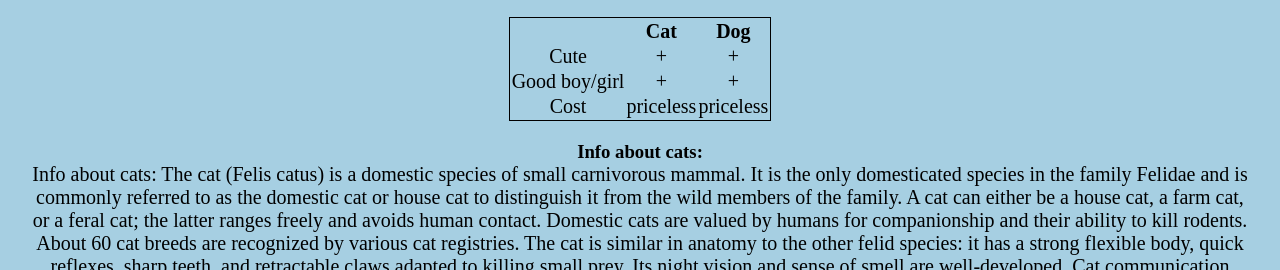
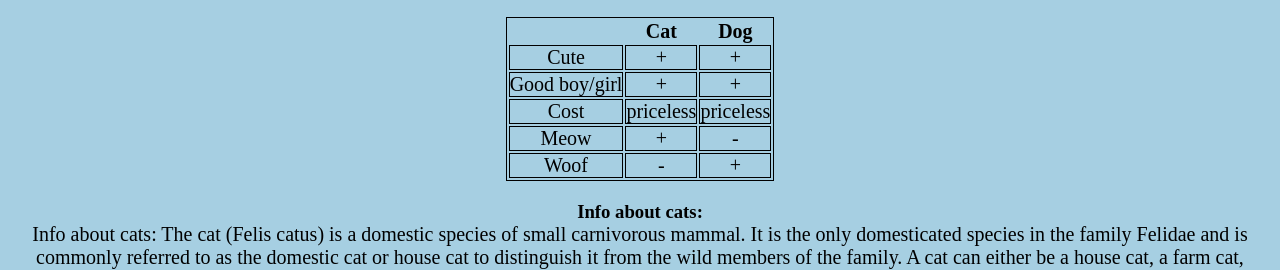
Before and after one commit to CyberPatrick/sissejuhatus, a plain HTML site: page index.html in a window 1280 px wide. Shown: the part 530-800 px from the top of the page. Drawn offline with nearby package versions, Linux system fonts and the light colour scheme.

Commit message:
additional field in table

```diff
--- a/css/main.css
+++ b/css/main.css
@@ -100,3 +100,6 @@ table {
     font-size: 20px;
     margin: 20px auto;
 }
+td {
+    border: 1px solid black;
+}
--- a/index.html
+++ b/index.html
@@ -51,6 +51,16 @@
                 <td>priceless</td>
                 <td>priceless</td>
             </tr>
+            <tr>
+                <td>Meow</td>
+                <td>+</td>
+                <td>-</td>
+            </tr>
+            <tr>
+                <td>Woof</td>
+                <td>-</td>
+                <td>+</td>
+            </tr>
         </table>
         <h3>
             Info about cats:
```
